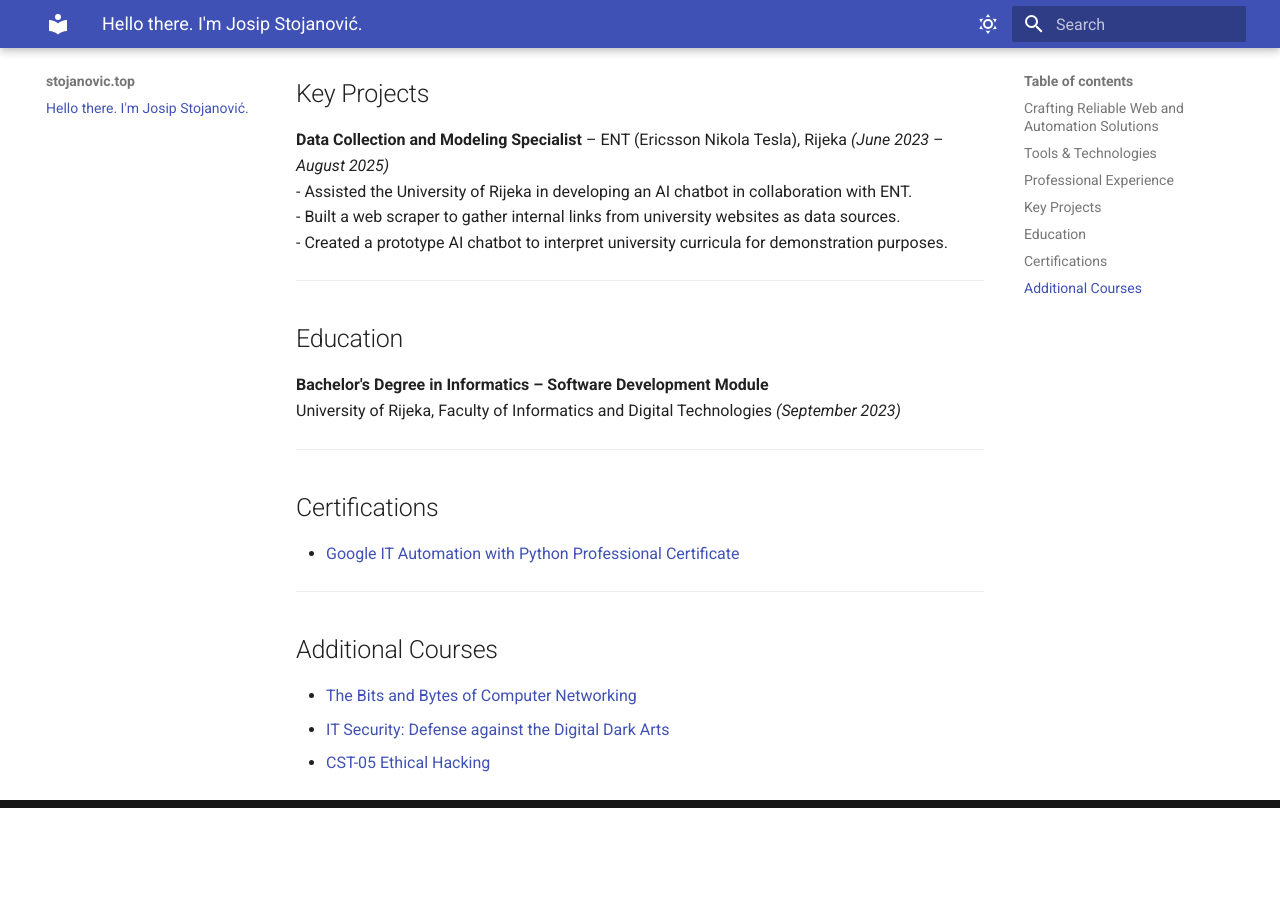
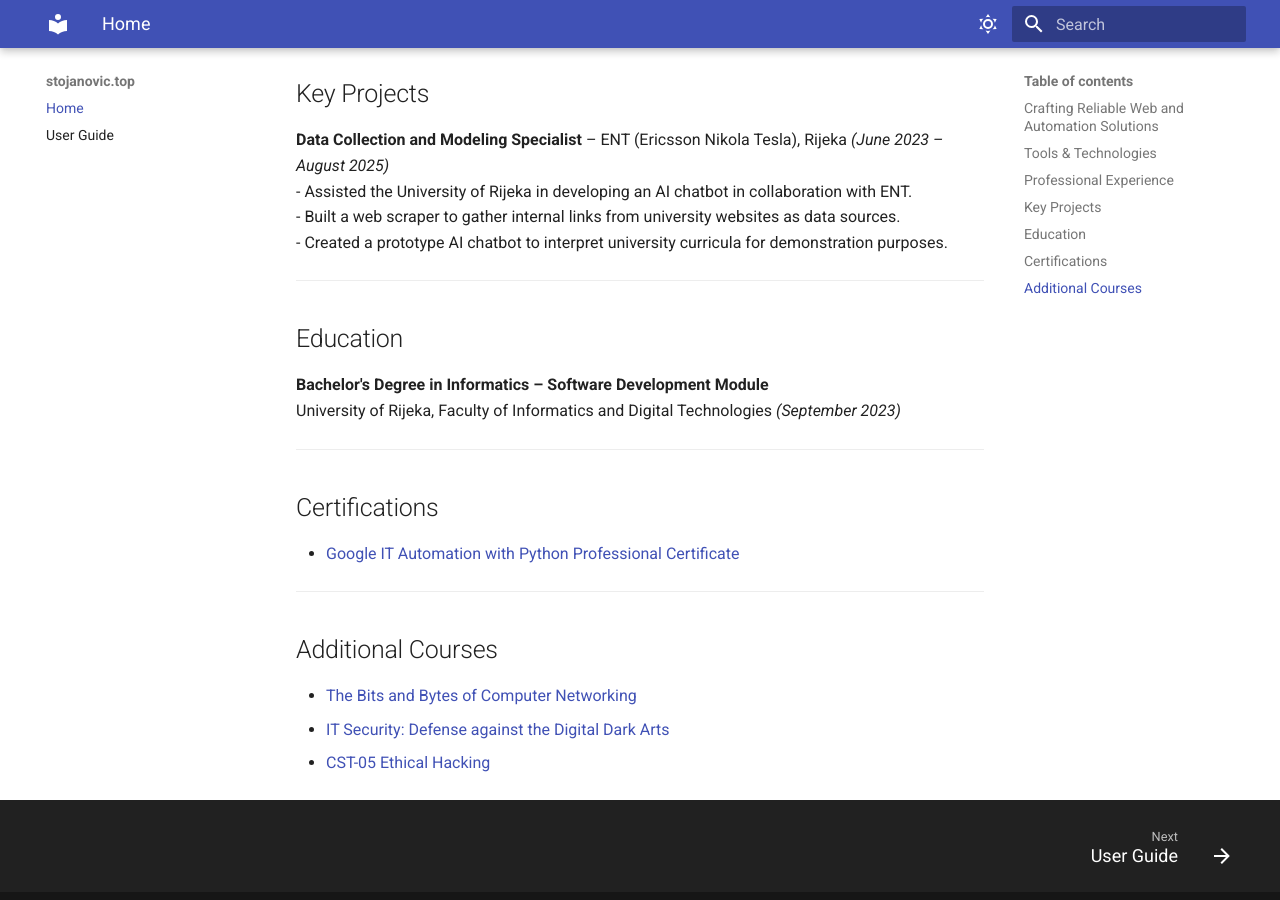
Before and after one commit to ratsstuben-germering/stojanovic.top, an MkDocs documentation site: the page built from material_for_markdown/STATIC/docs/index.md, in a window 1280 px wide and 900 px high, scrolled down 1240 px. Built offline with MkDocs 1.6.1 and Material for MkDocs 9.7.7, drawn with Linux system fonts in a browser that asks for light colours; before the commit the page ends 2048 px from its top, so only the background shows below that.

Commit message:
j 6.17.2-arch1-1 Thu Oct 16 11:42:51 PM CEST 2025

```diff
--- a/material_for_markdown/STATIC/mkdocs.yml
+++ b/material_for_markdown/STATIC/mkdocs.yml
@@ -21,3 +21,6 @@ theme:
       toggle:
         icon: material/theme-light-dark
         name: Auto
+nav:
+  - Home: index.md
+  - User Guide: user-guide.md
```
Also changed, not shown: material_for_markdown/STATIC/docs/user-guide.md (added, +36 -0 lines).
